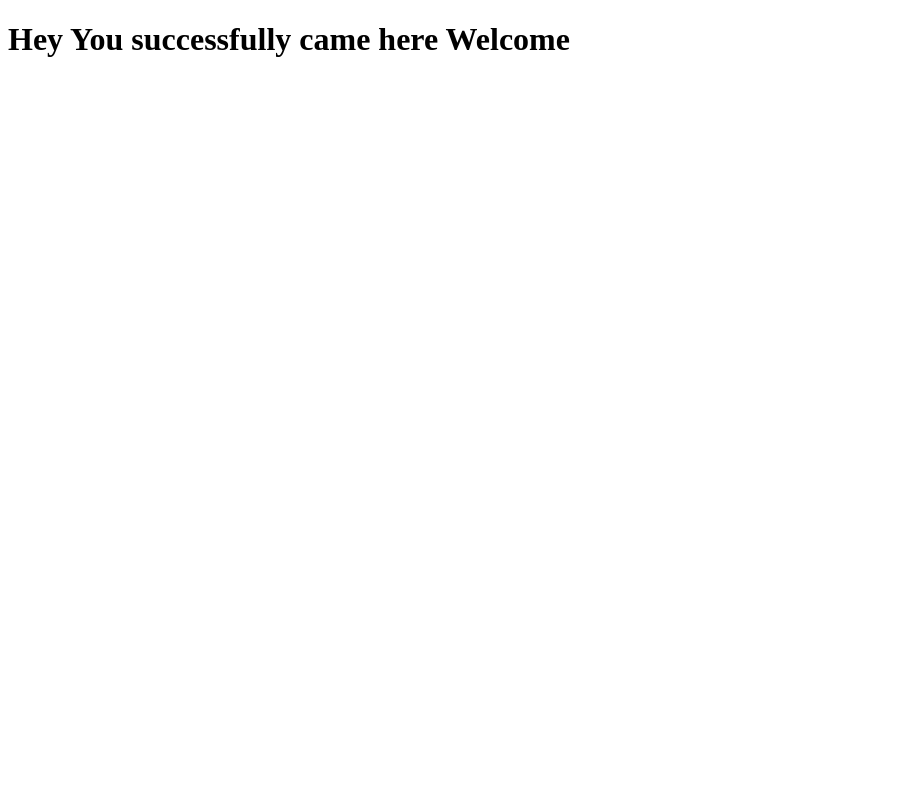
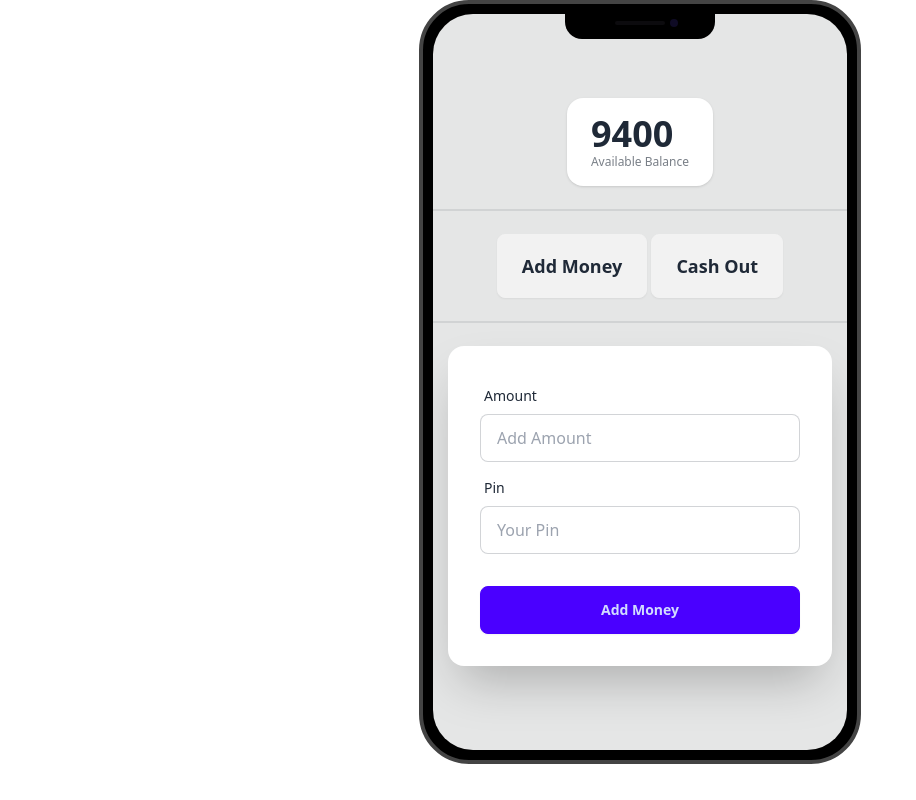
Before and after one commit to AmzadRakib/payooo-MFS, a plain HTML site: page home.html in a window 1280 px wide. Shown: the whole page, without its empty margins (0-916 px from the left). Drawn offline with nearby package versions, Linux system fonts and the light colour scheme.

Commit message:
partial add money added

```diff
--- a/home.html
+++ b/home.html
@@ -5,10 +5,63 @@
     <meta charset="UTF-8">
     <meta name="viewport" content="width=device-width, initial-scale=1.0">
     <title>Payooo Home</title>
+
+    <link href="https://cdn.jsdelivr.net/npm/daisyui@4.12.22/dist/full.min.css" rel="stylesheet" type="text/css" />
+    <script src="https://cdn.tailwindcss.com"></script>
 </head>
 
 <body>
-    <h1>Hey You successfully came here Welcome </h1>
+    <main class="flex justify-center">
+        <div class="mockup-phone">
+            <div class="camera"></div>
+            <div class="display">
+                <div class="artboard artboard-demo phone-3">
+                    <!-- Available balance  -->
+                    <div class="stats shadow">
+                        <div class="stat">
+                            <div class="stat-value">9400</div>
+                            <div class="stat-desc">Available Balance</div>
+                        </div>
+                    </div>
+                    <div class="divider"></div>
+
+                    <!-- user action button -->
+                    <div>
+                        <button class="btn btn-lg">Add Money</button>
+                        <button class="btn btn-lg">Cash Out</button>
+                    </div>
+                    <div class="divider"></div>
+
+                    <!-- Add money section start  -->
+                    <div class="card bg-base-100 w-full max-w-sm shrink-0 shadow-2xl">
+                        <form class="card-body">
+                            <div class="form-control">
+                                <label class="label">
+                                    <span class="label-text">Amount</span>
+                                </label>
+                                <input id="input-add-money" type="text" placeholder="Add Amount"
+                                    class="input input-bordered" required />
+                            </div>
+                            <div class="form-control">
+                                <label class="label">
+                                    <span class="label-text">Pin</span>
+                                </label>
+                                <input id="input-pin-number" type="password" placeholder="Your Pin"
+                                    class="input input-bordered" required />
+                            </div>
+                            <div class="form-control mt-6">
+                                <button id="add-money-btn" class="btn btn-primary">Add Money</button>
+                            </div>
+                        </form>
+                    </div>
+                    <!-- add money section end -->
+                </div>
+            </div>
+        </div>
+    </main>
+
+
+    <script src="js/home.js"></script>
 </body>
 
 </html>
--- /dev/null
+++ b/js/home.js
@@ -0,0 +1,11 @@
+// get the button which you clicked for work
+document.getElementById('add-money-btn').addEventListener('click', function (event) {
+    event.preventDefault()
+
+    // get the amount which you add
+    const getAddAmount = document.getElementById('input-add-money').value;
+
+    // get the pin Number of your id for confirmation
+    const getAddAmountPin = document.getElementById('input-pin-number').value;
+    console.log(getAddAmount, getAddAmountPin);
+});
```
